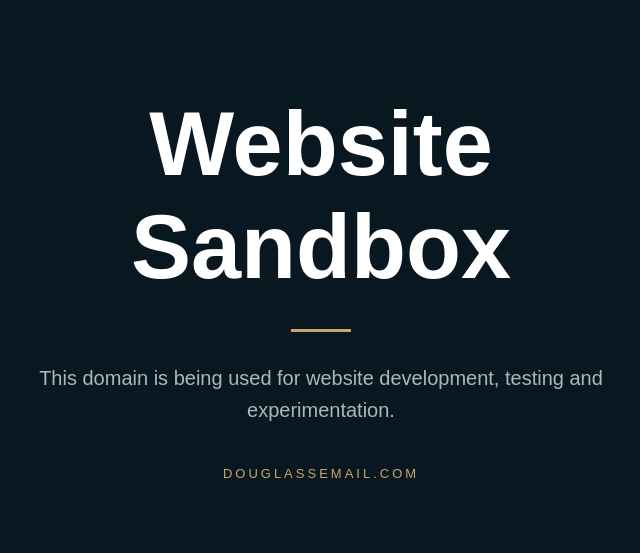
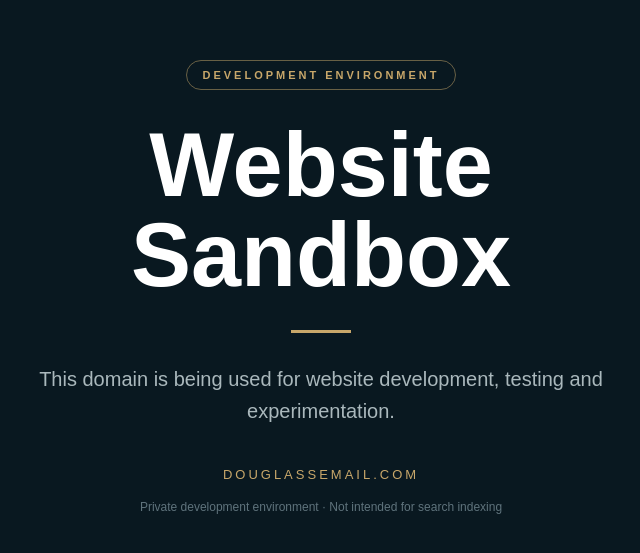
Before and after one commit to marcongit850/douglassemail, a plain HTML site: page index.html in a window 1280 px wide. Shown: the part 113-666 px from the top of the page, without its empty margins (319-959 px from the left). Drawn offline with Linux system fonts and the light colour scheme.

Commit message:
Add SEO meta tags to prevent indexing

```diff
--- a/index.html
+++ b/index.html
@@ -3,7 +3,13 @@
 
 <head>
     <meta charset="UTF-8">
+
     <meta name="viewport" content="width=device-width, initial-scale=1.0">
+
+    <!-- BLOCK SEARCH ENGINES / SEO -->
+    <meta name="robots" content="noindex, nofollow, noarchive, nosnippet, noimageindex">
+    <meta name="googlebot" content="noindex, nofollow, noarchive, nosnippet, noimageindex">
+    <meta name="bingbot" content="noindex, nofollow, noarchive, nosnippet, noimageindex">
 
     <title>Website Sandbox</title>
 
@@ -12,8 +18,14 @@
             box-sizing: border-box;
         }
 
+        html,
         body {
             margin: 0;
+            padding: 0;
+            min-height: 100%;
+        }
+
+        body {
             font-family: Arial, Helvetica, sans-serif;
             background: #091820;
             color: white;
@@ -32,30 +44,66 @@
             max-width: 700px;
         }
 
+        .badge {
+            display: inline-block;
+            padding: 8px 15px;
+            margin-bottom: 30px;
+
+            border: 1px solid rgba(200, 167, 106, 0.5);
+            border-radius: 50px;
+
+            color: #c8a76a;
+
+            font-size: 11px;
+            font-weight: bold;
+
+            letter-spacing: 3px;
+            text-transform: uppercase;
+        }
+
         h1 {
             font-size: clamp(50px, 8vw, 90px);
             margin: 0 0 20px;
+            line-height: 1;
         }
 
         .line {
             width: 60px;
             height: 3px;
+
             background: #c8a76a;
+
             margin: 30px auto;
         }
 
         p {
             color: #aab8bc;
+
             font-size: 20px;
             line-height: 1.6;
+
+            margin: 0 auto;
+
+            max-width: 600px;
         }
 
         .domain {
             margin-top: 40px;
+
             font-size: 13px;
+
             letter-spacing: 3px;
             text-transform: uppercase;
+
             color: #c8a76a;
+        }
+
+        .notice {
+            margin-top: 18px;
+
+            font-size: 12px;
+
+            color: #5f737c;
         }
     </style>
 </head>
@@ -66,7 +114,13 @@
 
         <div class="content">
 
-            <h1>Website Sandbox</h1>
+            <div class="badge">
+                Development Environment
+            </div>
+
+            <h1>
+                Website Sandbox
+            </h1>
 
             <div class="line"></div>
 
@@ -79,6 +133,10 @@
                 douglassemail.com
             </div>
 
+            <div class="notice">
+                Private development environment · Not intended for search indexing
+            </div>
+
         </div>
 
     </div>
```
